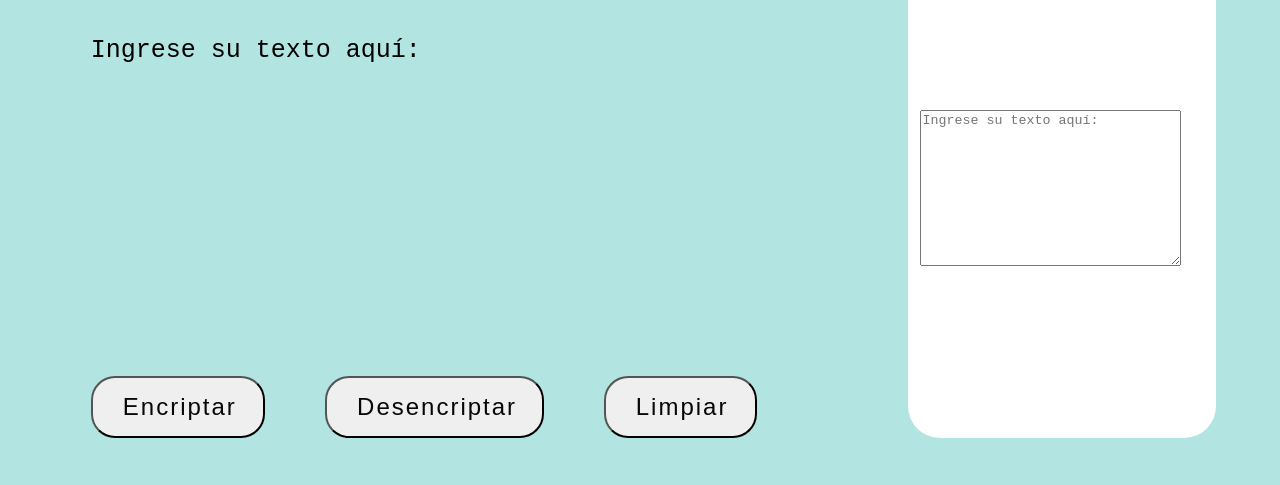
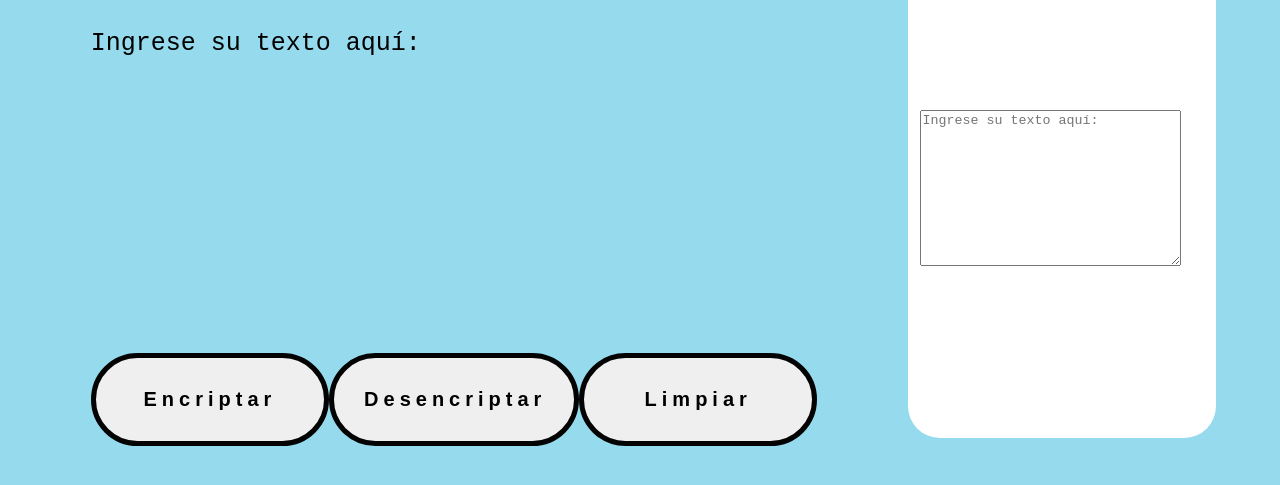
Before and after one commit to ijimenez08/Encriptador-Oracle-ONE, a plain HTML site: page index.htm in a window 1280 px wide. Shown: the part 169-654 px from the top of the page. Drawn offline with Linux system fonts and the light colour scheme.

Commit message:
ajuste de css 	modified:   main.css

```diff
--- a/main.css
+++ b/main.css
@@ -4,7 +4,7 @@ body
     margin: 0;
     padding: 0;
     box-sizing: border-box;
-    background: #a8e2dee1;
+    background: #89d7ebe1;
     font-family: Arial, Helvetica, sans-serif;
 }
   .titulo
@@ -80,24 +80,30 @@ body
 
   .boton1, .boton2, .boton3
   {
-    border-radius: 1em;
-    margin-right: 2.5em;
     position: relative;
-    display: inline-flex;
-    padding: 15px 30px;
-    color: #080708;
-    letter-spacing: 2px;
-    font-size: 24px;
-    text-decoration: none;
-    overflow: hidden;
-    transition: 0.2s;
+    text-align: center;
+    padding: 30px;
+    width: 250px;
+    color: rgb(0, 0, 0);
+    font-family: Arial, Helvetica, sans-serif;
+    font-weight: bold;
+    font-size: 20px;
+    border: 5px solid rgb(3, 3, 3);
+    letter-spacing: 5px;
+    cursor: pointer;
+    border-radius: 50px;
+    transition: 1.2s;
 
   }
   .boton1:hover,.boton2:hover, .boton3:hover
   {
-    background: #10d3ec;
-    box-shadow: 0 0 10px #10d3ec, 0 0 40px #10d3ec,0 0 80px #10d3ec;
-    transition-delay: 1s;
+    box-shadow: 0 5px 50px 0 rgb(0, 183, 255) inset,
+                0 5px 50px 0 rgb(0, 183, 255),
+                0 5px 50px 0 rgb(0, 183, 255) inset,
+                0 5px 50px 0 rgb(0, 183, 255);
+
+    text-shadow: 0 0 5px rgb(0, 183, 255),
+                 0 0 5px rgb(0, 183, 255);
 
   }
 
```
